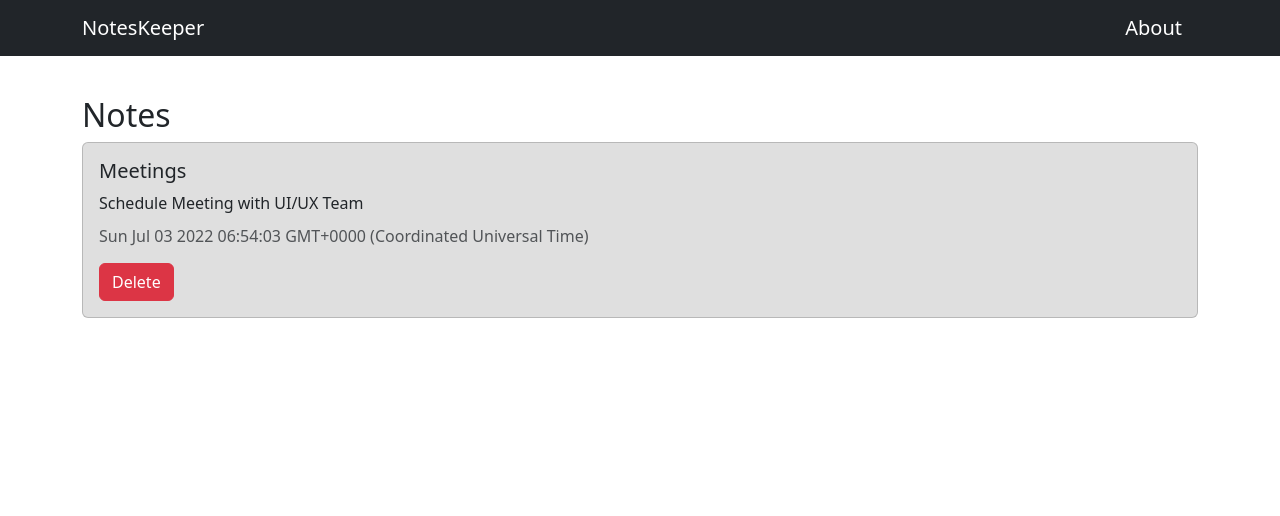
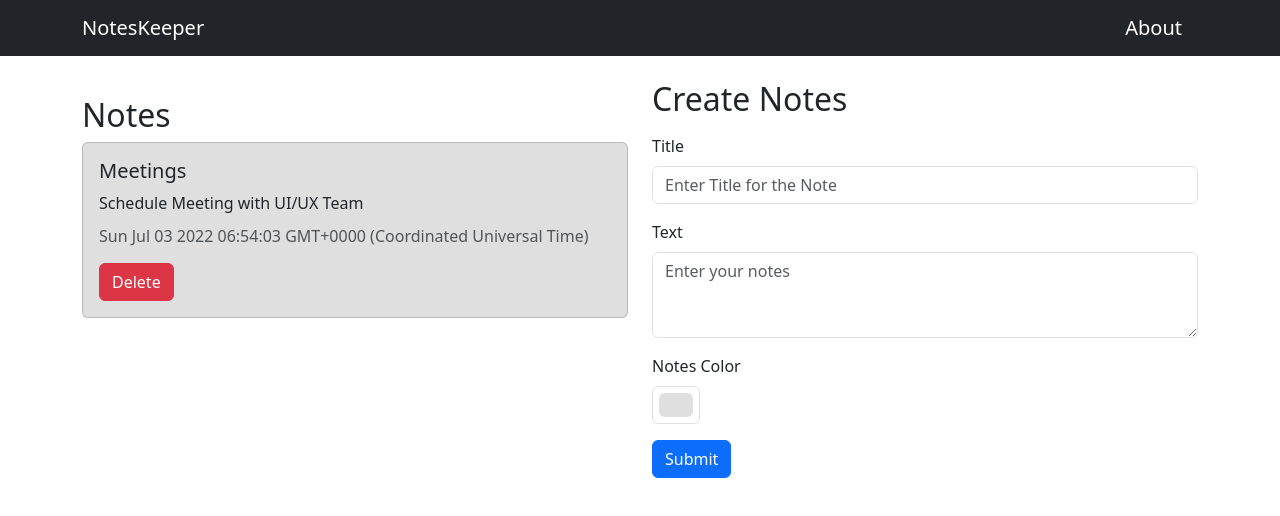
Before and after one commit to ranjankumarmandal/NotesKeeper---React-TypeScript, a React (Create React App) app: page / in a window 1280 px wide. Shown: the top 516 px of the page. Built offline with nearby package versions, Linux system fonts and the light colour scheme.

Commit message:
added component CeateNotes.tsx to main component Home.tsx

```diff
--- a/src/components/screens/Home.tsx
+++ b/src/components/screens/Home.tsx
@@ -22,6 +22,9 @@ const Home = () => {
           <Col>
             <NotesList notes={notes} setNotes={setNotes} />
           </Col>
+          <Col>
+            <CreateNotes notes={notes} setNotes={setNotes} />
+          </Col>
         </Row>
       </Container>
     </>
```
